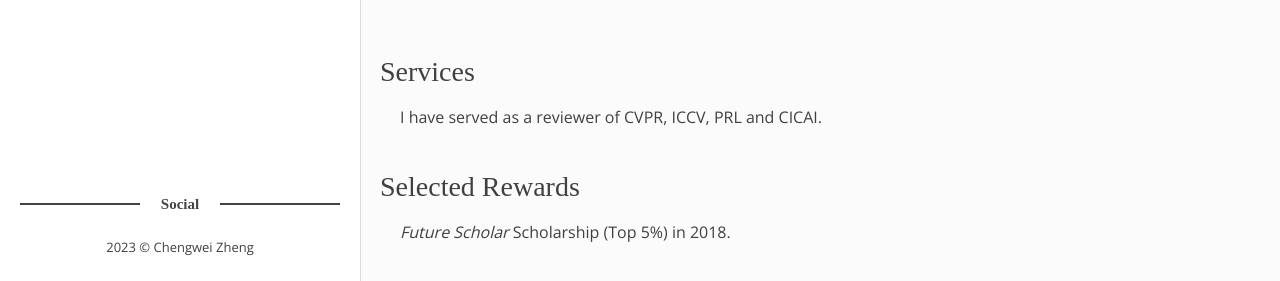
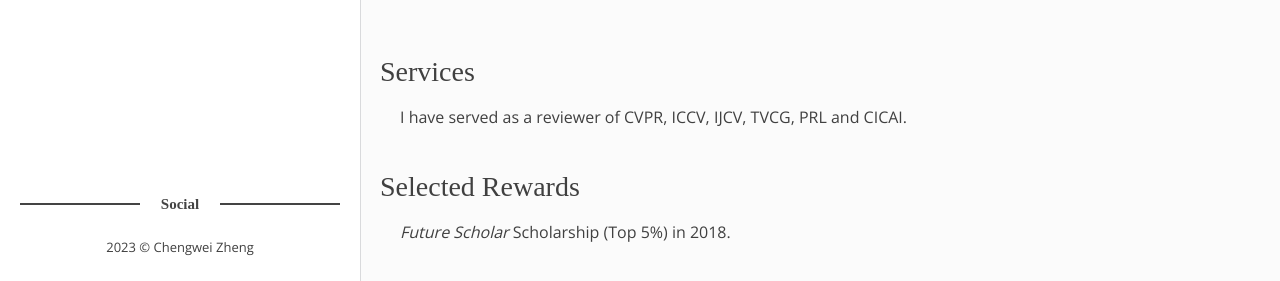
Before and after one commit to chengwei-zheng/chengwei-zheng.github.io, a Jekyll site: the page built from index.html, in a window 1280 px wide and 900 px high, scrolled down 830 px. Shown: the part 619-900 px from the top of the window. Built offline with Jekyll 4.4.1, drawn with Linux system fonts in a browser that asks for light colours; some web fonts are replaced; the list of posts is cut into pages by our own code.

Commit message:
update 2311

```diff
--- a/_includes/addition.html
+++ b/_includes/addition.html
@@ -3,7 +3,7 @@
 
     <div style="margin-bottom: 40px;margin-top: 20px;">
 	  <h2> Services </h2>
-	  <div style="font-size: 16px; margin-left:20px;"><p>I have served as a reviewer of CVPR, ICCV, PRL and CICAI.</p></div>
+	  <div style="font-size: 16px; margin-left:20px;"><p>I have served as a reviewer of CVPR, ICCV, IJCV, TVCG, PRL and CICAI.</p></div>
 	</div>
     <div>
 	  <h2> Selected Rewards </h2>
```
